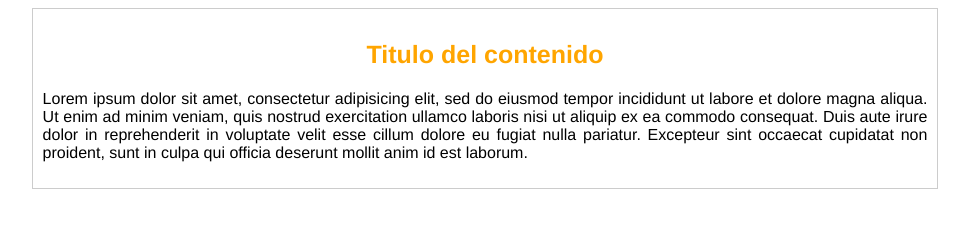
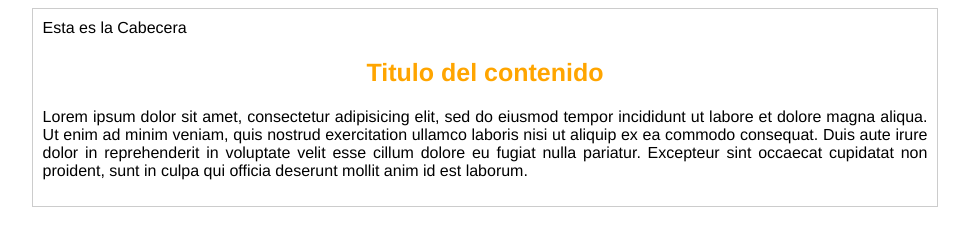
Before and after one commit to IgnacioRG7/cursoGitPlatzy, a plain HTML site: page index.html in a window 1280 px wide. Shown: the whole page, without its empty margins (155-1124 px from the left). Drawn offline with Linux system fonts and the light colour scheme.

Commit message:
subiendo los cambios en la rama cabecera creando un div.cabecera

```diff
--- a/index.html
+++ b/index.html
@@ -6,6 +6,9 @@
 </head>
 <body>
 	<div class="container">
+		<div class="cabecera">
+			Esta es la Cabecera
+		</div>
 		<div class="contenido">
 			<h2>Titulo del contenido</h2>
 			<p>Lorem ipsum dolor sit amet, consectetur adipisicing elit, sed do eiusmod
```
